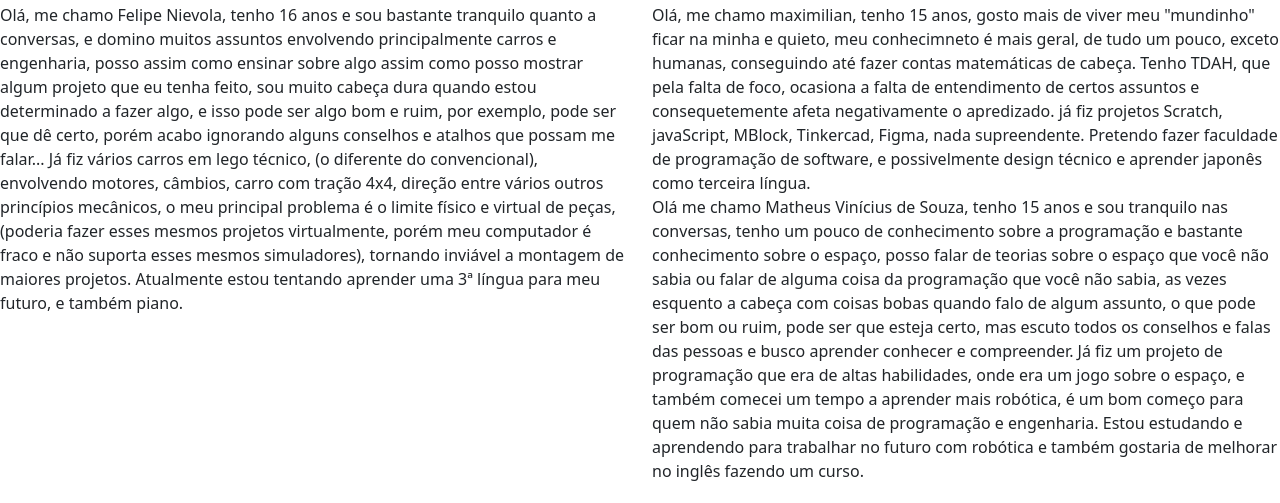
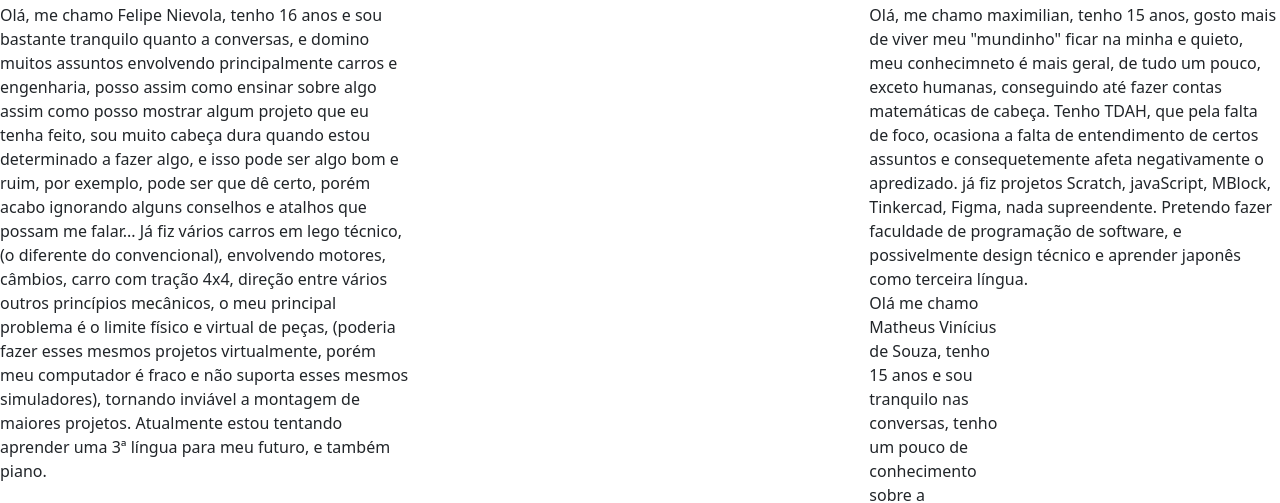
Before and after one commit to tetheus4546b/Projeto-portf-lio-com-HTML-2K, a plain HTML site: page index.html in a window 1280 px wide. Shown: the part 301-804 px from the top of the page. Drawn offline with nearby package versions, Linux system fonts and the light colour scheme.

Commit message:
tentando arrumar

```diff
--- a/index.html
+++ b/index.html
@@ -63,7 +63,7 @@
 
     </div>
     <div class="row justify-content-between">
-        <div class="col">
+        <div class="col-4">
             Olá, me chamo Felipe Nievola, tenho 16 anos e sou bastante tranquilo quanto a conversas, e domino muitos
             assuntos
             envolvendo principalmente carros e engenharia,
@@ -87,7 +87,7 @@
 
 
         </div>
-        <div class="col">
+        <div class="col-4">
 
         <p1>    Olá, me chamo maximilian, tenho 15 anos, gosto mais de viver meu "mundinho" ficar na minha e quieto, meu
                 conhecimneto é mais geral, de tudo um pouco, exceto humanas,
@@ -97,9 +97,9 @@
                 Pretendo fazer faculdade de programação de software, e possivelmente design técnico e aprender japonês como
                 terceira língua.</p1>
 
-                <div class="col">
+        <div class="col-4">
 
-                    <p>Olá me chamo Matheus Vinícius de Souza, tenho 15 anos e sou tranquilo nas conversas, tenho um pouco de
+        <p1>    Olá me chamo Matheus Vinícius de Souza, tenho 15 anos e sou tranquilo nas conversas, tenho um pouco de
                 conhecimento sobre a programação e bastante conhecimento sobre o
                 espaço, posso falar de teorias sobre o espaço que você não sabia ou falar de alguma coisa da programação que
                 você não sabia, as vezes esquento a cabeça com coisas
@@ -112,7 +112,7 @@
                 começo para quem não sabia muita coisa de programação e engenharia.
                 Estou estudando e aprendendo para trabalhar no futuro com robótica e também gostaria de melhorar no inglês
                 fazendo um curso.</p>
-
+        <div>
 
 
                   </div>
```
Lines whose indentation alone changed are shown as unchanged.
